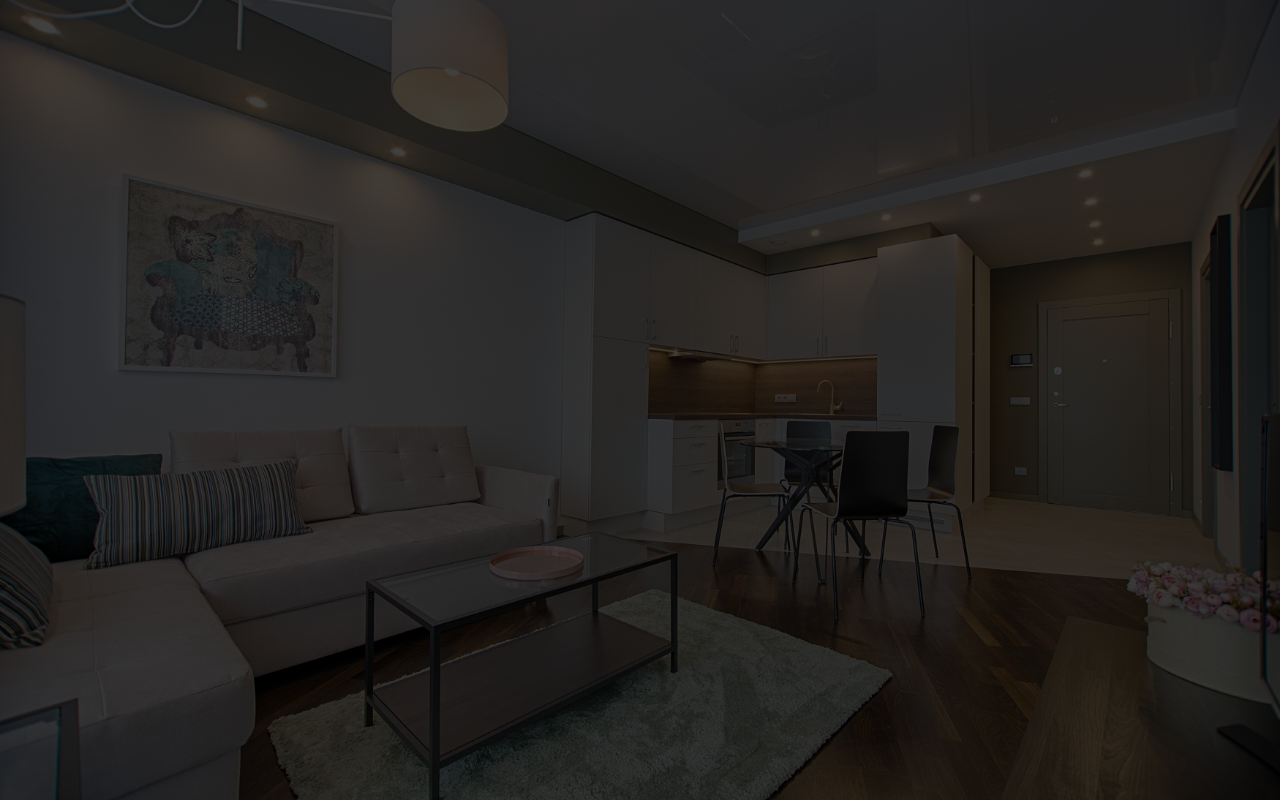
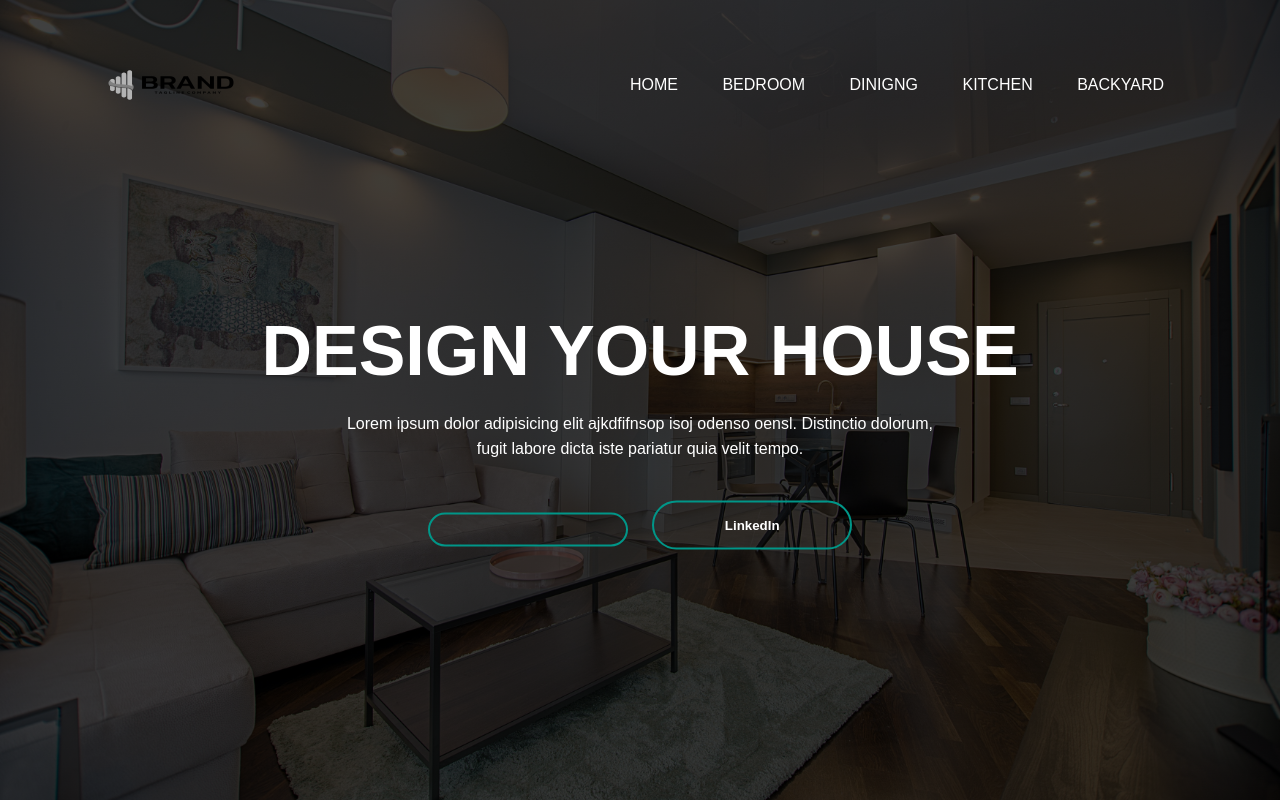
Before and after one commit to Mud2003/HomPage, a plain HTML site: page index.html in a window 1280 px wide. Drawn offline with Linux system fonts and the light colour scheme.

Commit message:
Initial commit

```diff
--- a/index.html
+++ b/index.html
@@ -9,6 +9,25 @@
 </head>
 <body>
     <div class="banner">
+        <div class="navbar">
+            <img src="logo.png" class="logo">
+            <ul>
+                <li><a href="#">Home</a></li>
+                <li><a href="#">Bedroom</a></li>
+                <li><a href="#">Dinigng</a></li>
+                <li><a href="#">Kitchen</a></li>
+                <li><a href="#">Backyard</a></li>
+            </ul>
+        </div>
+
+        <div class="content">
+            <h1>DESIGN YOUR HOUSE</h1>
+            <p>Lorem ipsum dolor adipisicing elit ajkdfifnsop isoj odenso oensl. Distinctio dolorum, <br>fugit labore dicta iste pariatur quia velit tempo.</p>
+            <div>
+                <button type="button"><span></span></button>
+                <button type="button"><span></span>LinkedIn</button>
+            </div>
+        </div>
 
     </div>
 </body>
--- a/style.css
+++ b/style.css
@@ -10,3 +10,73 @@
     background-size: cover;
     background-position: center;
 }
+.navbar{
+    width: 85%;
+    margin: auto;
+    padding: 35px 0;
+    display: flex;
+    align-items: center;
+    justify-content: space-between;
+}
+.logo{
+    width: 150px;
+    height: 100px;
+    cursor: pointer;
+}
+.navbar ul li{
+    list-style: none;
+    display: inline-block;
+    margin: 0 20px;
+    position: relative
+}
+.navbar ul li a{
+    text-decoration: none;
+    color: #fff;
+    text-transform: uppercase;
+}
+.navbar ul li::after{
+    content: '';
+    height: 3px;
+    width: 0;
+    background: #009688;
+    position: absolute;
+    left: 0;
+    bottom: -10px;
+    transition: 0.5s;
+}
+.navbar ul li:hover::after{
+    width: 100%;
+}
+.content{
+    width: 100%;
+    position: absolute;
+    top: 50%;
+    transform: translateY(-50%);
+    text-align: center;
+    color: #fff;
+}
+.content h1{
+    font-size: 70px;
+    margin-top: 80px;
+}
+.content p{
+    margin: 20px auto;
+    font-weight: 100;
+    line-height: 25px;
+}
+button{
+    width: 200px;
+    padding: 15px 0;
+    text-align: center;
+    margin: 20px 10px;
+    border-radius: 25px;
+    font-weight: bold;
+    border: 2px solid #009688;
+    background: transparent;
+    color: #fff;
+    cursor: pointer;
+}
+
+span{
+
+}
```
Also changed, not shown: logo.png (added).
